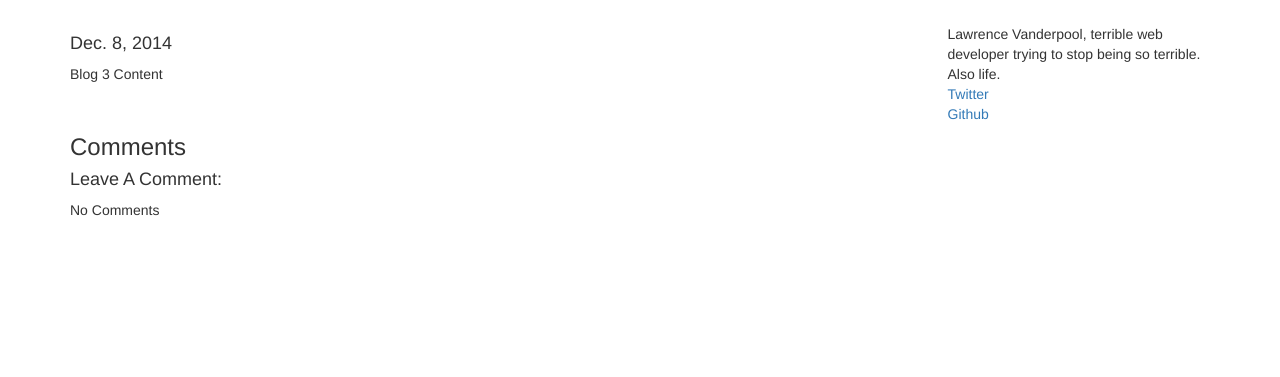
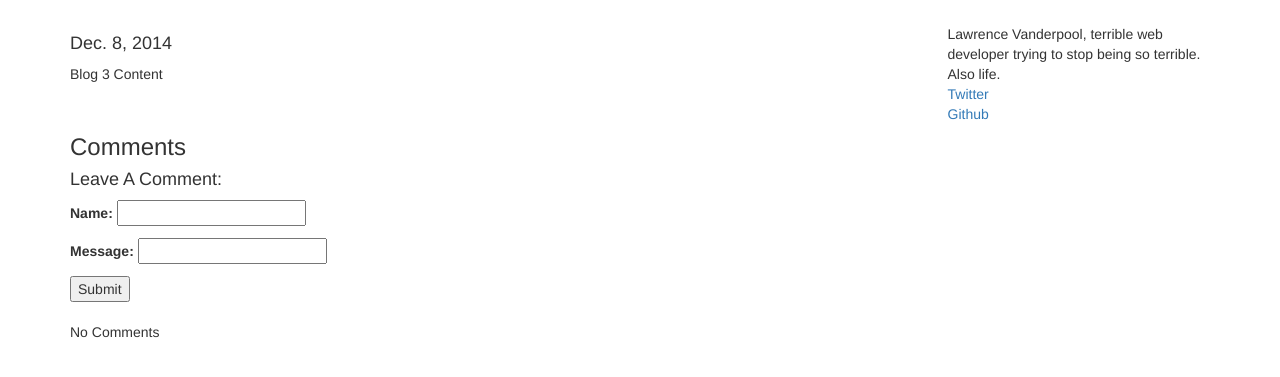
Before and after one commit to mekhami/commusings, a Django app: a page that uses blog/templates/article.html in a window 1280 px wide. Shown: the part 254-631 px from the top of the page. Run offline with Django 3.2, Linux system fonts and the light colour scheme; data comes from the database, SQL or seed files in the repository; some libraries are stand-ins or nearby versions.

Commit message:
added form to article pages

```diff
--- a/blog/templates/article.html
+++ b/blog/templates/article.html
@@ -9,7 +9,11 @@
 
     <h3>Comments</h3>
     <h4>Leave A Comment:</h4>
-
+    <form action="" method="post">{% csrf_token %}
+        {{ form.as_p }}
+        <input type="submit" value="Submit" />
+    </form>
+    <br>
     {% if article.comments %}
         {% for comment in article.comment_set %}
         <p>{{ comment.user }}</p>
```
